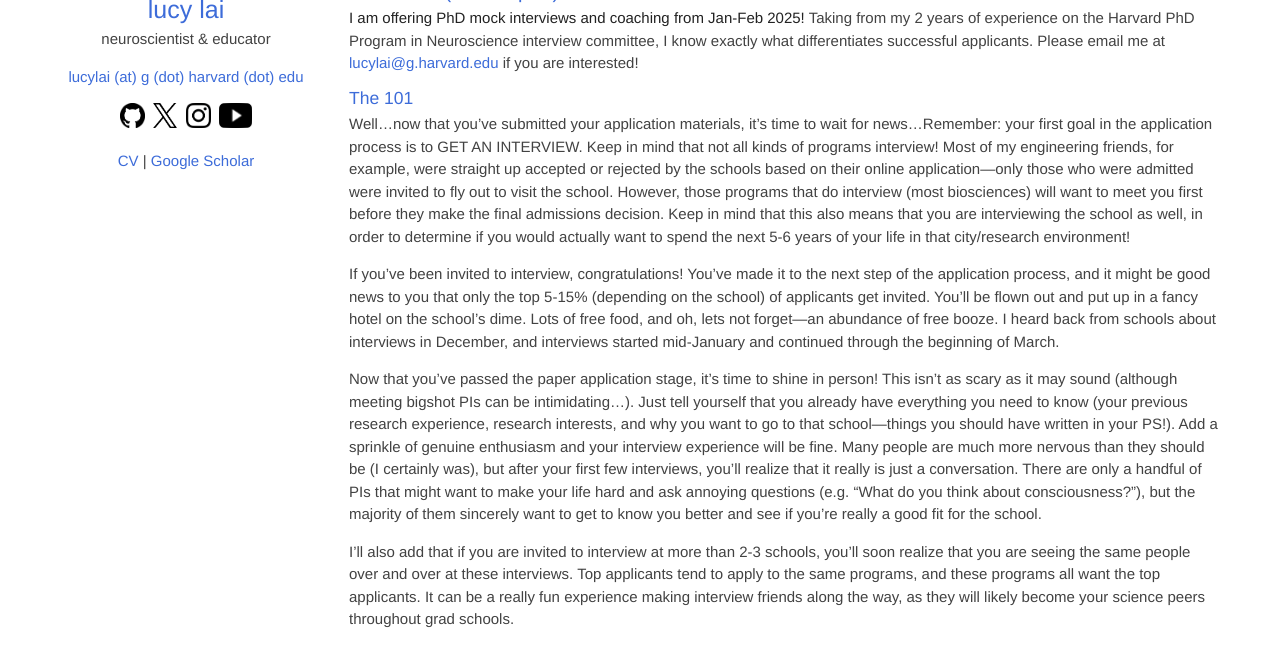
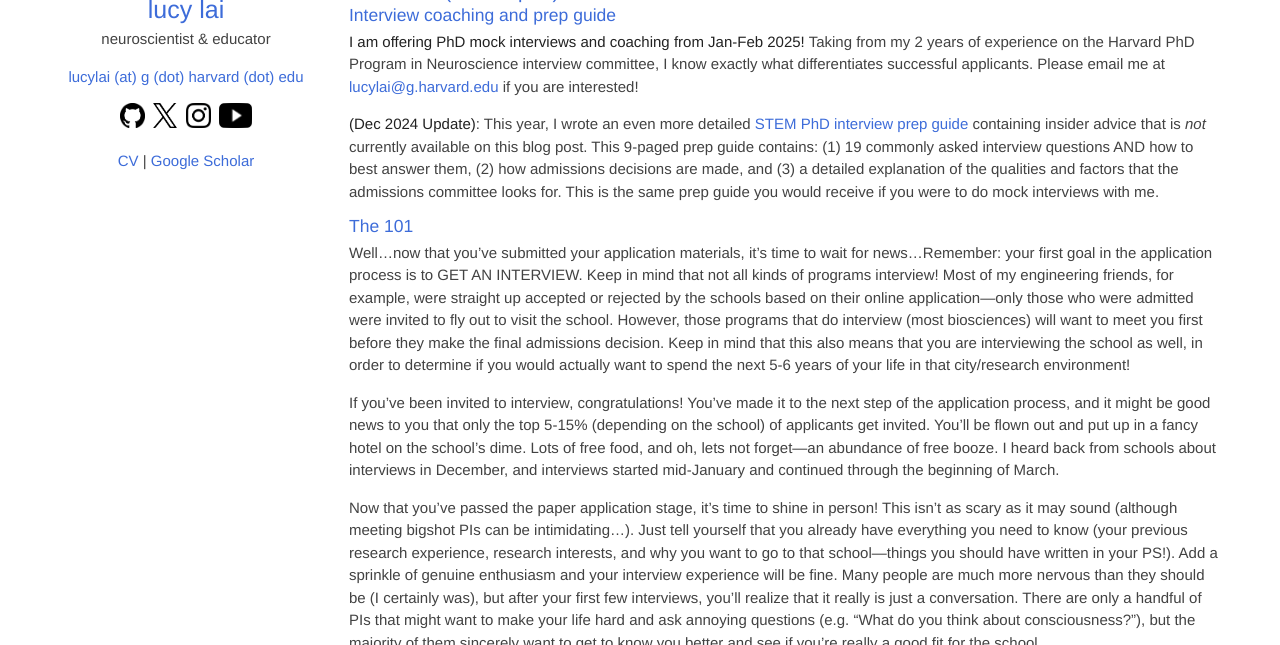
Before and after one commit to lucylai96/lucylai96.github.io, a Jekyll site: the page built from blog/gradapps.md, in a window 1280 px wide and 900 px high, scrolled down 7739 px, cut to the strip 255-900 px from the top of the window. Built offline with Jekyll 4.4.1, drawn with Linux system fonts in a browser that asks for light colours; our own code applies the rules of GitHub Pages for plain Markdown files.

Commit message:
Update gradapps.md

```diff
--- a/blog/gradapps.md
+++ b/blog/gradapps.md
@@ -229,7 +229,11 @@ This statement asks you to discuss personal factors that would make you attracti
 ------
 ## Interviews (the fun part)
 
+### Interview coaching and prep guide
+
 **I am offering PhD mock interviews and coaching from Jan-Feb 2025!** Taking from my 2 years of experience on the Harvard PhD Program in Neuroscience interview committee, I know exactly what differentiates successful applicants. Please email me at [lucylai@g.harvard.edu](mailto:lucylai@g.harvard.edu) if you are interested!
+
+**(Dec 2024 Update)**: This year, I wrote an even more detailed [STEM PhD interview prep guide](https://buy.stripe.com/28o7tSftldbE5yw4gg) containing insider advice that is _not_ currently available on this blog post. This 9-paged prep guide contains: (1) 19 commonly asked interview questions AND how to best answer them, (2) how admissions decisions are made, and (3) a detailed explanation of the qualities and factors that the admissions committee looks for. This is the same prep guide you would receive if you were to do mock interviews with me.
 
 ### The 101
 
```
